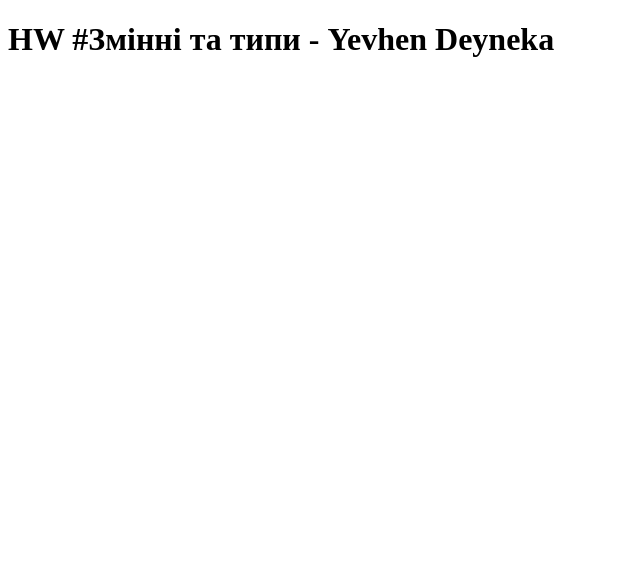
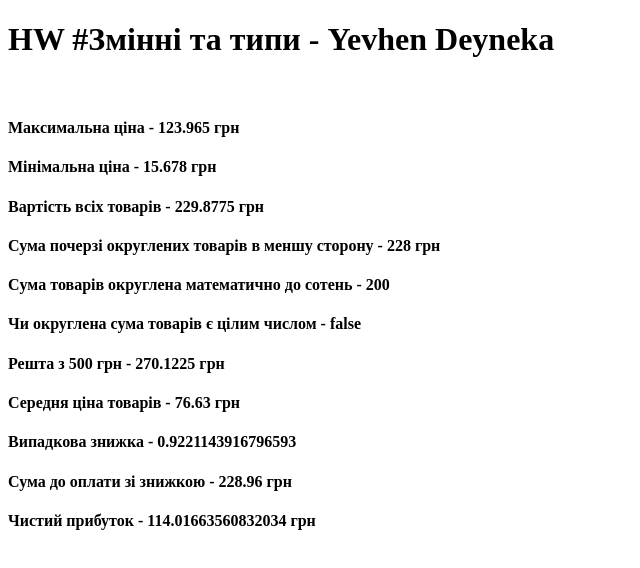
Before and after one commit to deynekaY/cursor_homework_1_yevhen, a plain HTML site: page index.html in a window 1280 px wide. Shown: the whole page, without its empty margins (0-640 px from the left). Drawn offline with Linux system fonts and the light colour scheme.

Commit message:
homework fix

```diff
--- a/index.html
+++ b/index.html
@@ -11,6 +11,19 @@
 
 <body>
     <h1>HW #Змінні та типи - Yevhen Deyneka</h1>
+    <br>
+    <h4>Максимальна ціна - 123.965 грн</h4>
+    <h4>Мінімальна ціна - 15.678 грн</h4>
+    <h4>Вартість всіх товарів - 229.8775 грн</h4>
+    <h4>Сума почерзі округлених товарів в меншу сторону - 228 грн</h4>
+    <h4>Cумa товарів округленa математично до сотень - 200</h4>
+    <h4>Чи округленa сума товарів є цілим числом - false</h4>
+    <h4>Решта з 500 грн - 270.1225 грн</h4>
+    <h4>Середня ціна товарів - 76.63 грн</h4>
+    <h4>Випадкова знижка - 0.9221143916796593 </h4>
+    <h4>Сума до оплати зі знижкою - 228.96 грн</h4>
+    <h4>Чистий прибуток - 114.01663560832034 грн</h4>
+    </h4>
 
     <script src="scripts/index.js"></script>
 </body>
```
Also changed, not shown: scripts/index.js (+1 -9 lines).
